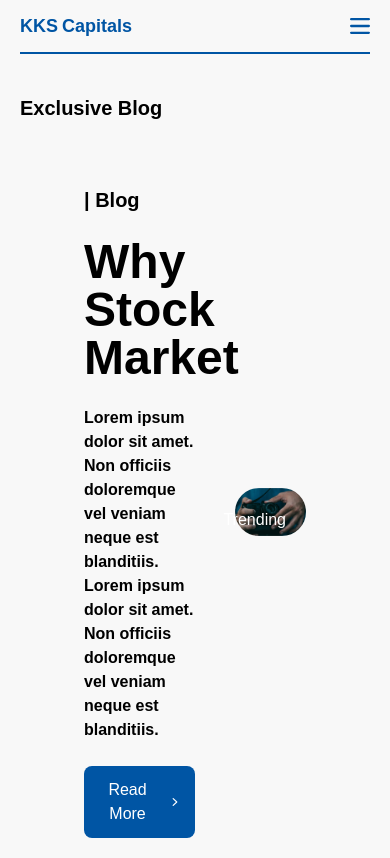
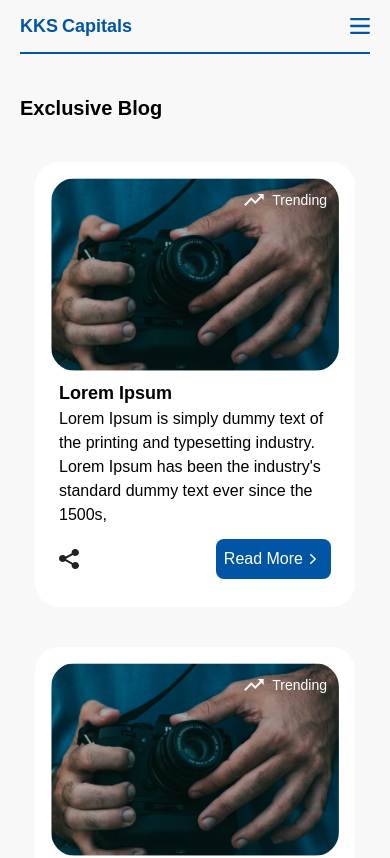
Before and after one commit to Aswanthachu/Blog-nextjs-wordpress, a Next.js app: page / in a window 390 px wide. Shown: the top 858 px of the page. Built offline with nearby package versions, Linux system fonts and the light colour scheme.

Commit message:
hovering effect is added for all components

```diff
--- a/src/components/BlogCard.jsx
+++ b/src/components/BlogCard.jsx
@@ -47,14 +47,14 @@ const BlogCard = () => {
             alt="share"
             width="20"
             height="20"
-            className="cursor-pointer"
+            className="cursor-pointer hover:scale-150"
             onClick={() => copyTOClipboard()}
           />
           <Toaster />
           <Button
             text="Read More"
             onClick={handleClick}
-            className={`bg-darkBlue p-2 text-white rounded-lg flex items-center`}
+            className={`bg-darkBlue p-2 text-white rounded-lg flex items-center hover:scale-110`}
             Icon={ChevronRightIcon}
           />
         </div>
--- a/src/components/RecentBlogCard.jsx
+++ b/src/components/RecentBlogCard.jsx
@@ -12,7 +12,7 @@ const RecentBlogCard = () => {
   };
 
   return (
-    <div className="w-full px-16 my-16 flex justify-between items-center gap-10">
+    <div className="w-full px-16 my-16  justify-between items-center gap-10 hidden lg:flex">
       <div className="w-1/2 space-y-6">
         <h1 className="text-xl font-semibold">| Blog</h1>
         <h1 className="text-5xl font-bold">Why Stock Market</h1>
@@ -24,7 +24,7 @@ const RecentBlogCard = () => {
         <Button
           text="Read More"
           onClick={handleClick}
-          className={`flex bg-darkBlue p-3 rounded-lg items-center text-white gap-2`}
+          className={`flex bg-darkBlue p-3 rounded-lg items-center text-white gap-2 hover:scale-110`}
         />
       </div>
       <div className="w-1/2 relative">
--- a/src/components/Trending.jsx
+++ b/src/components/Trending.jsx
@@ -3,7 +3,7 @@ const Trending = ({ small }) => {
     <div
       className={`flex absolute ${
         small ? "top-3 right-3" : "top-5 right-5"
-      } text-white gap-2`}
+      } text-white gap-2 hover:scale-125`}
     >
       <svg
         viewBox="0 0 30 18"
--- a/src/pages/index.js
+++ b/src/pages/index.js
@@ -37,7 +37,7 @@ export default function Home() {
         <div className="w-full flex justify-center items-center mt-16">
           <Button
             text="Explore"
-            className={`bg-darkBlue flex items-center text-white p-3 rounded-lg`}
+            className={`bg-darkBlue flex items-center text-white p-3 rounded-lg hover:scale-110`}
             onClick={handleClick}
           />
         </div>
```
